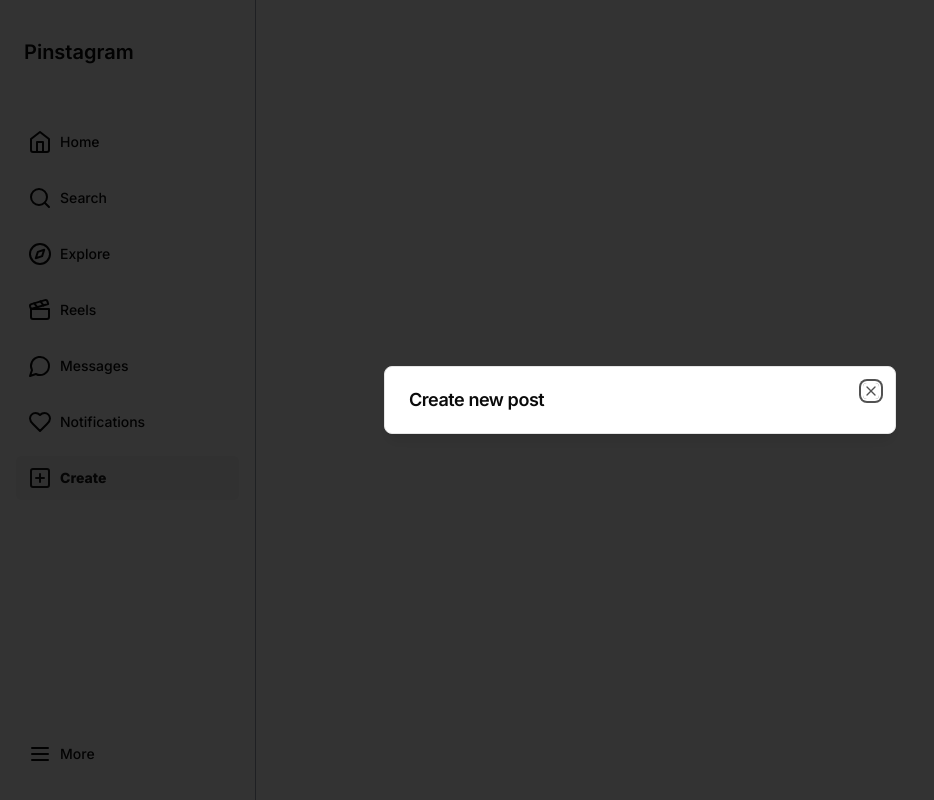
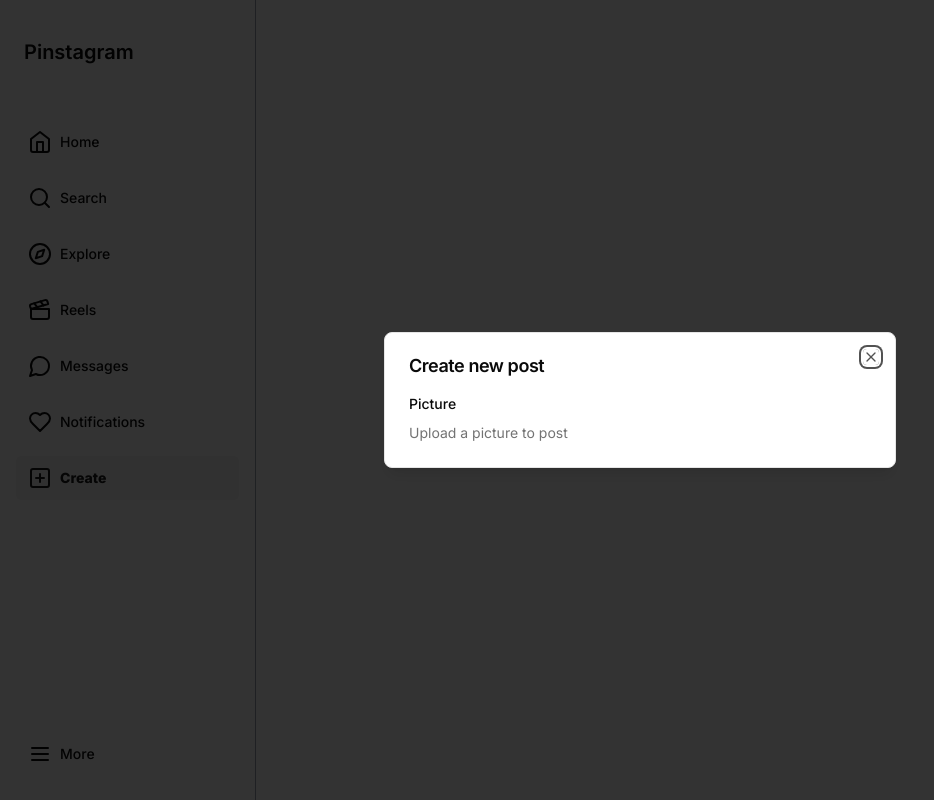
Before and after one commit to SarfrazAlame/instagram, a Next.js app: page /dashboard/create in a window 1280 px wide. Shown: the whole page, without its empty margins (0-934 px from the left). Built offline with nearby package versions, Linux system fonts and the light colour scheme; no server answers.

Commit message:
uploadthign

```diff
--- a/src/app/dashboard/create/page.tsx
+++ b/src/app/dashboard/create/page.tsx
@@ -1,5 +1,6 @@
 "use client";
 import React from "react";
+import { zodResolver } from "@hookform/resolvers/zod";
 import {
   Dialog,
   DialogContent,
@@ -7,17 +8,74 @@ import {
   DialogTitle,
 } from "@/components/ui/dialog";
 import { usePathname, useRouter } from "next/navigation";
+import { useMount } from "@/hooks/useMount";
+import {
+  Form,
+  FormControl,
+  FormDescription,
+  FormField,
+  FormItem,
+  FormLabel,
+} from "@/components/ui/form";
+import { useForm } from "react-hook-form";
+import { CreatePost } from "@/lib/schemas";
+import { z } from "zod";
+import { AspectRatio } from "@/components/ui/aspect-ratio";
+import Image from "next/image";
 
 const CreatePage = () => {
   const pathname = usePathname();
   const isCreatePage = pathname === "/dashboard/create";
   const router = useRouter();
+  const mount = useMount();
+
+  const form = useForm<z.infer<typeof CreatePost>>({
+    resolver: zodResolver(CreatePost),
+    defaultValues: {
+      caption: "",
+      fileUrl: undefined,
+    },
+  });
+  const fileUrl = form.watch("fileUrl");
+
+  if (!mount) return null;
+
   return (
     <Dialog open={isCreatePage} onOpenChange={(open) => !open && router.back()}>
       <DialogContent>
         <DialogHeader>
           <DialogTitle>Create new post</DialogTitle>
         </DialogHeader>
+
+        <Form {...form}>
+          <form className="space-y-4">
+            {!!fileUrl ? (
+              <div className="h-96 md:h-[450px] overflow-hidden rounded-md">
+                <AspectRatio ratio={1 / 1} className="relative h-full">
+                  <Image
+                    src={fileUrl}
+                    alt="Post preview"
+                    fill
+                    className="rounded-md object-cover"
+                  />
+                </AspectRatio>
+              </div>
+            ) : (
+              <FormField
+                control={form.control}
+                name="fileUrl"
+                render={({ field, fieldState }) => (
+                  <FormItem>
+                    <FormLabel htmlFor="picture">Picture</FormLabel>
+                    <FormControl>{/* uploadbutton */}</FormControl>
+
+                    <FormDescription>Upload a picture to post</FormDescription>
+                  </FormItem>
+                )}
+              ></FormField>
+            )}
+          </form>
+        </Form>
       </DialogContent>
     </Dialog>
   );
--- /dev/null
+++ b/src/hooks/useMount.ts
@@ -0,0 +1,13 @@
+'use client'
+
+import { useEffect, useState } from "react"
+
+export function useMount() {
+    const [mount, setMount] = useState(false)
+
+    useEffect(() => {
+        setMount(true)
+    })
+
+    return mount
+}
--- /dev/null
+++ b/src/lib/schemas.ts
@@ -0,0 +1,11 @@
+import { z } from 'zod'
+
+export const PostSchema = z.object({
+    id: z.string(),
+    fileUrl: z.string().url(),
+    caption:z.string().optional()
+})
+
+export const CreatePost = PostSchema.omit({id:true})
+export const UpdatePost = PostSchema
+export const DeletePost = PostSchema.pick({id:true})
```
